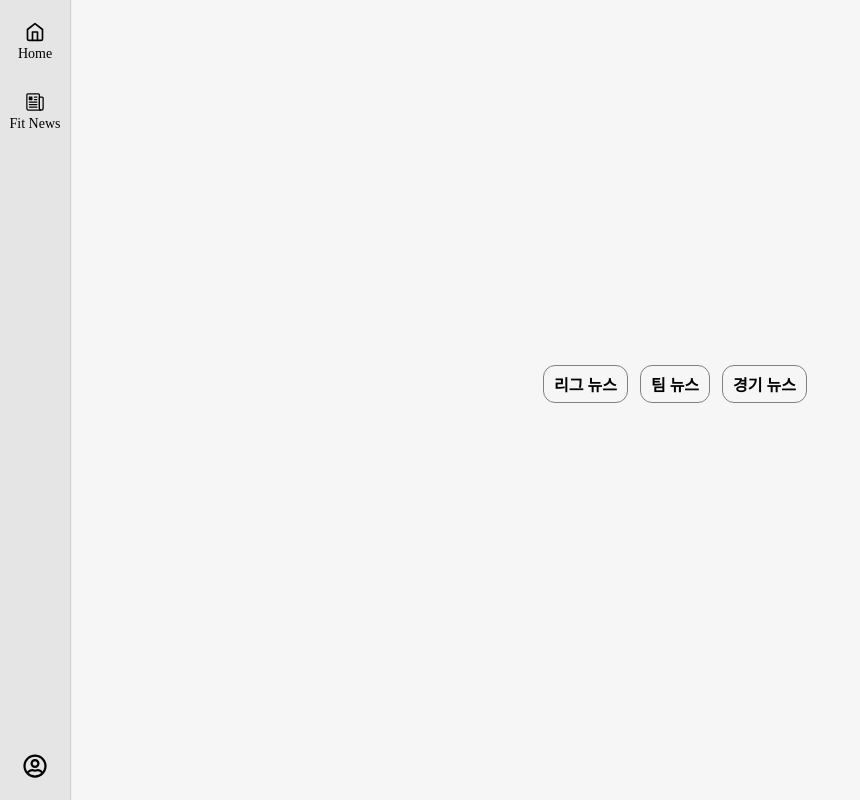
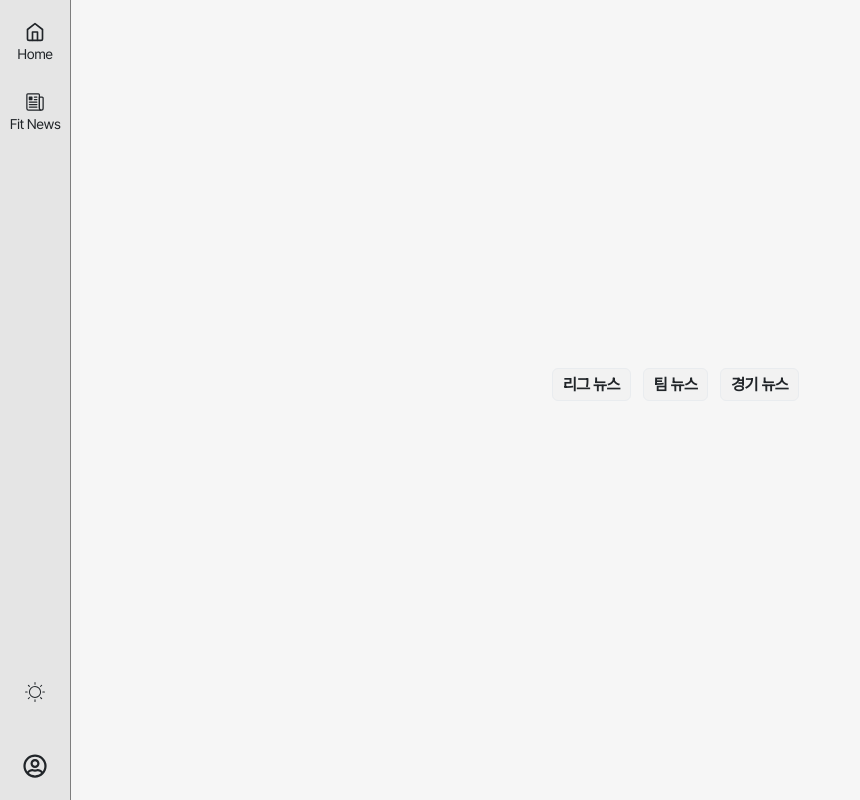
Before and after one commit to InspireCampTeam10/FE, a React (Vite) app: page / in a window 1280 px wide. Shown: the whole page, without its empty margins (0-860 px from the left). Built offline with nearby package versions, Linux system fonts and the light colour scheme.

Commit message:
feat: 라이트모드 / 다크모드 기능 추가 - UI 수정 예정 / 컬러 결정 필요

```diff
--- /dev/null
+++ b/src/components/navbar/LightMode.css
@@ -0,0 +1,8 @@
+.light-mode-container {
+  font-size: 1.5rem;
+  padding: 6px;
+}
+
+.light-mode-container:hover {
+  cursor: pointer;
+}
--- /dev/null
+++ b/src/components/navbar/LightMode.jsx
@@ -0,0 +1,22 @@
+import { useState } from "react";
+import { CiLight } from "react-icons/ci";
+import { FaMoon } from "react-icons/fa";
+import "./LightMode.css";
+
+const LightMode = () => {
+  const [theme, setTheme] = useState("light");
+
+  const toggleTheme = () => {
+    const newTheme = theme === "light" ? "dark" : "light";
+    setTheme(newTheme);
+    document.documentElement.setAttribute("data-theme", newTheme);
+  };
+
+  return (
+    <div className="light-mode-container" onClick={() => toggleTheme()}>
+      {theme == "light" ? <CiLight /> : <FaMoon />}
+    </div>
+  );
+};
+
+export default LightMode;
--- a/src/components/navbar/NavigationBar.css
+++ b/src/components/navbar/NavigationBar.css
@@ -9,8 +9,9 @@
   height: calc(100vh - 2rem);
   align-items: center;
   padding: 1rem 0;
-  background-color: #e5e5e5;
-  box-shadow: 1px 0 1px rgba(55, 55, 55, 0.2);
+  background-color: var(--bg-nav-bar-primary);
+  border-right: 1px solid rgb(126, 126, 126);
+  color: var(--text-primary);
 }
 
 .navigation-bar-content {
@@ -35,8 +36,8 @@
 }
 
 .navigation-bar-content > div:hover {
-  background-color: #373737;
-  color: white;
+  background-color: var(--bg-nav-bar-hover);
+  color: var(--text-reverse-primary);
   cursor: pointer;
 }
 .navigation-bar-content > div > span {
@@ -59,3 +60,11 @@
   color: white;
   cursor: pointer;
 }
+
+.navigation-bar-system {
+  display: flex;
+  flex-direction: column;
+  gap: 2rem;
+  justify-content: center;
+  align-items: center;
+}
--- a/src/components/navbar/NavigationBar.jsx
+++ b/src/components/navbar/NavigationBar.jsx
@@ -3,6 +3,7 @@ import "./NavigationBar.css";
 import { FiHome } from "react-icons/fi";
 import { IoNewspaperOutline } from "react-icons/io5";
 import { FaRegUserCircle } from "react-icons/fa";
+import LightMode from "./LightMode";
 
 const NavigationBar = () => {
   const navigate = useNavigate();
@@ -21,11 +22,14 @@ const NavigationBar = () => {
           <span>Fit News</span>
         </div>
       </div>
-      <div
-        className="navigation-bar-login-tab"
-        onClick={() => navigate("/login")}
-      >
-        <FaRegUserCircle />
+      <div className="navigation-bar-system">
+        <LightMode />
+        <div
+          className="navigation-bar-login-tab"
+          onClick={() => navigate("/login")}
+        >
+          <FaRegUserCircle />
+        </div>
       </div>
     </div>
   );
--- a/src/index.css
+++ b/src/index.css
@@ -1,5 +1,14 @@
 body {
   margin: 0;
   padding: 0;
-  background-color: #f6f6f6;
+  background-color: var(--bg-primary);
+  font-family: "Pretendard";
+  letter-spacing: -0.5px;
 }
+
+@font-face {
+  font-family: "Pretendard";
+  font-weight: normal;
+  font-style: normal;
+  src: url("./fonts/PretendardVariable.woff2") format("truetype");
+}
--- a/src/main.jsx
+++ b/src/main.jsx
@@ -1,6 +1,7 @@
 import { StrictMode } from "react";
 import { createRoot } from "react-dom/client";
 import "./index.css";
+import "./theme.css";
 import App from "./App.jsx";
 
 createRoot(document.getElementById("root")).render(
--- a/src/pages/home/view/SelectMenu.css
+++ b/src/pages/home/view/SelectMenu.css
@@ -1,14 +1,26 @@
+:root {
+  --bg-select-menu-tab: #f2f2f2;
+  --bg-select-menu-tab-hover: #777777;
+}
+
+:root[data-theme="dark"] {
+  --bg-select-menu-tab: #2f2d2b;
+  --bg-select-menu-tab-hover: #f2f2f2;
+}
+
 .select-menu-tab {
   padding: 6px 10px;
-  border-radius: 12px;
-  border: 1px solid gray;
+  border-radius: 6px;
+  border: 1px solid var(--border-color);
   text-align: center;
   font-weight: bold;
+  background-color: var(--bg-select-menu-tab);
+  color: var(--text-primary);
 }
 
 .select-menu-tab:hover {
-  background-color: rgb(122, 106, 87);
-  color: white;
+  background-color: var(--bg-select-menu-tab-hover);
+  color: var(--text-reverse-primary);
   cursor: pointer;
 }
 
@@ -20,6 +32,6 @@
 }
 
 .active {
-  background-color: rgb(122, 106, 87);
-  color: white;
+  background-color: var(--bg-select-menu-tab-hover);
+  color: var(--text-reverse-primary);
 }
--- /dev/null
+++ b/src/theme.css
@@ -0,0 +1,23 @@
+:root {
+  --bg-primary: #f6f6f6;
+  --bg-secondary: #e5e5e5;
+  --text-primary: #212529;
+  --text-secondary: #6c757d;
+  --text-reverse-primary: #f6f6f6;
+  --border-color: #e9ecef;
+  --hover-bg: #f1f3f5;
+  --bg-nav-bar-primary: #e5e5e5;
+  --bg-nav-bar-hover: #373737;
+}
+
+:root[data-theme="dark"] {
+  --bg-primary: #1d1d1d;
+  --bg-secondary: #2d2d2d;
+  --text-primary: #f6f6f6;
+  --text-secondary: #a0a0a0;
+  --text-reverse-primary: #1a1a1a;
+  --border-color: #404040;
+  --hover-bg: #3d3d3d;
+  --bg-nav-bar-primary: #3d3d3d;
+  --bg-nav-bar-hover: #ce8787;
+}
```
Also changed, not shown: src/fonts/PretendardVariable.woff2 (added).
